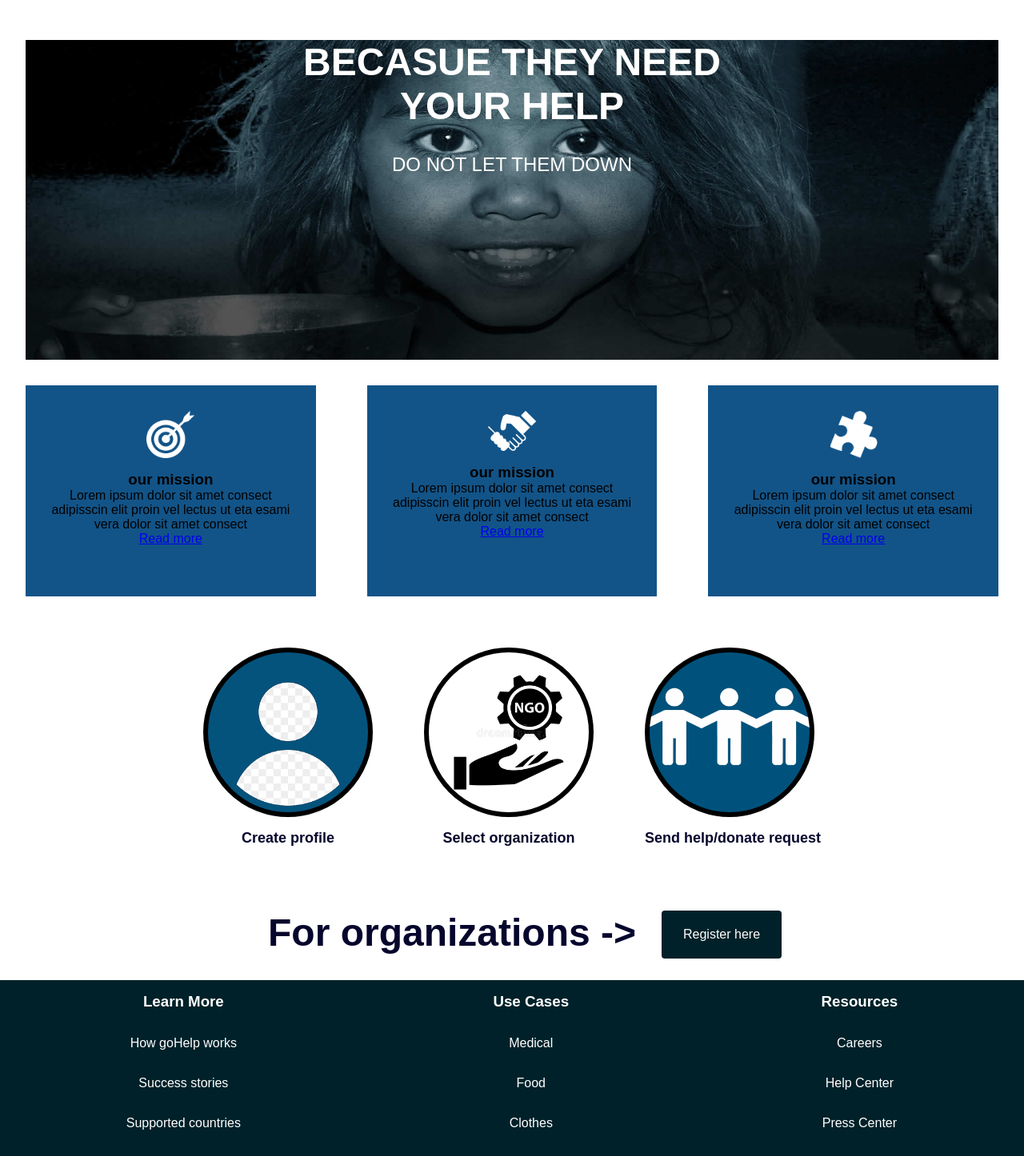
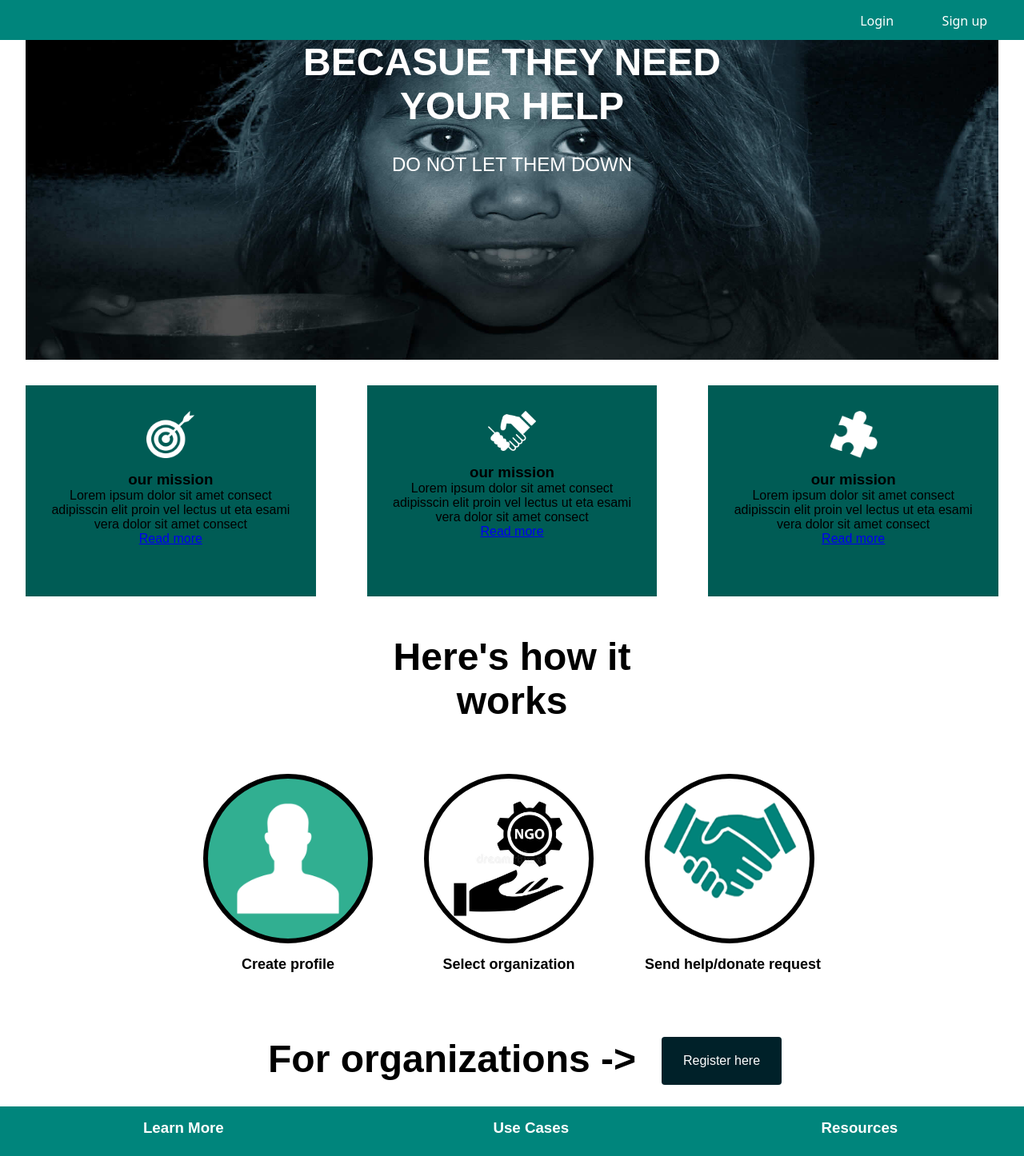
Before and after one commit to bassamhamdar/goHelp-frontEnd-, a React (Create React App) app in the folder front/: page / in a window 1280 px wide. Shown: the top 1446 px of the page at 80% size. Built offline with nearby package versions, Linux system fonts and the light colour scheme.

Commit message:
chenged css colors

```diff
--- a/front/src/App.js
+++ b/front/src/App.js
@@ -14,8 +14,8 @@ function App() {
   return (
     <Wrapper>
       {condition === "dashboard" ? <SideNav /> : null}
-      {condition === "dashboard" || "admin" ? null : <Nav />}
-
+      {condition === "dashboard" || condition === "admin" ? null : <Nav />}
+      {console.log("cond", condition)}
       <Switch>
         <Route path="/" exact component={Home} />
         <Route path="/user/login" component={UserLogin} />
--- a/front/src/pages/home/Home.js
+++ b/front/src/pages/home/Home.js
@@ -5,6 +5,7 @@ import {
   FlexItem,
   FooterH3,
   FooterSection,
+  H1,
   H3,
   HeaderImage,
   ImageHeader,
@@ -15,9 +16,9 @@ import {
   RegisterH1,
   Section,
 } from "../../style/home";
-import Profile from "../../image/profile-icon.png";
+import Profile from "../../image/profile.webp";
+import Request from "../../image/help.webp";
 import Ngo from "../../image/ngo.jpg";
-import Request from "../../image/request.png";
 import { AboutUs } from "./AboutUs";
 
 export const Home = () => {
@@ -28,6 +29,7 @@ export const Home = () => {
         <ImageParg>do not let them down</ImageParg>
       </HeaderImage>
       <AboutUs />
+      <H1>Here's how it works</H1>
       <Flex>
         <FlexItem>
           <Circle img={Profile}></Circle>
--- a/front/src/style/aboutUs/index.js
+++ b/front/src/style/aboutUs/index.js
@@ -9,7 +9,7 @@ export const AboutCol = styled.div`
   margin: 2rem;
   padding: 2rem;
   min-height: 200px;
-  background: #125488;
+  background: #005c55;
 `;
 
 export const Icon = styled.img`
--- a/front/src/style/home/index.js
+++ b/front/src/style/home/index.js
@@ -26,7 +26,7 @@ export const ImageParg = styled.p`
   color: white;
 `;
 export const H1 = styled.h1`
-  color: hsl(240, 75%, 10%);
+  color: black;
   font-size: xxx-large;
   width: 25%;
   margin: auto;
@@ -53,7 +53,7 @@ export const FlexItem = styled.div`
   margin: 2rem;
 `;
 export const H3 = styled.h3`
-  color: hsl(240, 75%, 10%);
+  color: black;
   font-size: large;
   margin: auto;
   text-align: center;
@@ -81,14 +81,14 @@ export const RegisterButton = styled.button`
   cursor: pointer;
 `;
 export const RegisterH1 = styled.h1`
-  color: hsl(240, 75%, 10%);
+  color: black;
   font-size: xxx-large;
   margin-left: 2rem;
   margin-top: 1rem;
   margin-bottom: 2rem;
 `;
 export const FooterSection = styled.div`
-  background-color: #002129;
+  background-color: #00857c;
   height: 300px;
   display: flex;
   justify-content: space-around;
--- a/front/src/style/nav/index.js
+++ b/front/src/style/nav/index.js
@@ -3,7 +3,7 @@ import styled from "styled-components";
 export const NavMenu = styled.div`
   height: 50px;
   width: 100%;
-  background-color: #002129;
+  background: #00857c;
   position: fixed;
   top: 0;
   display: flex;
```
Also changed, not shown: front/src/redux/actions/admin/userActions.js (added, +18 -0 lines), front/src/image/help.webp (added), front/src/image/profile.webp (added).
